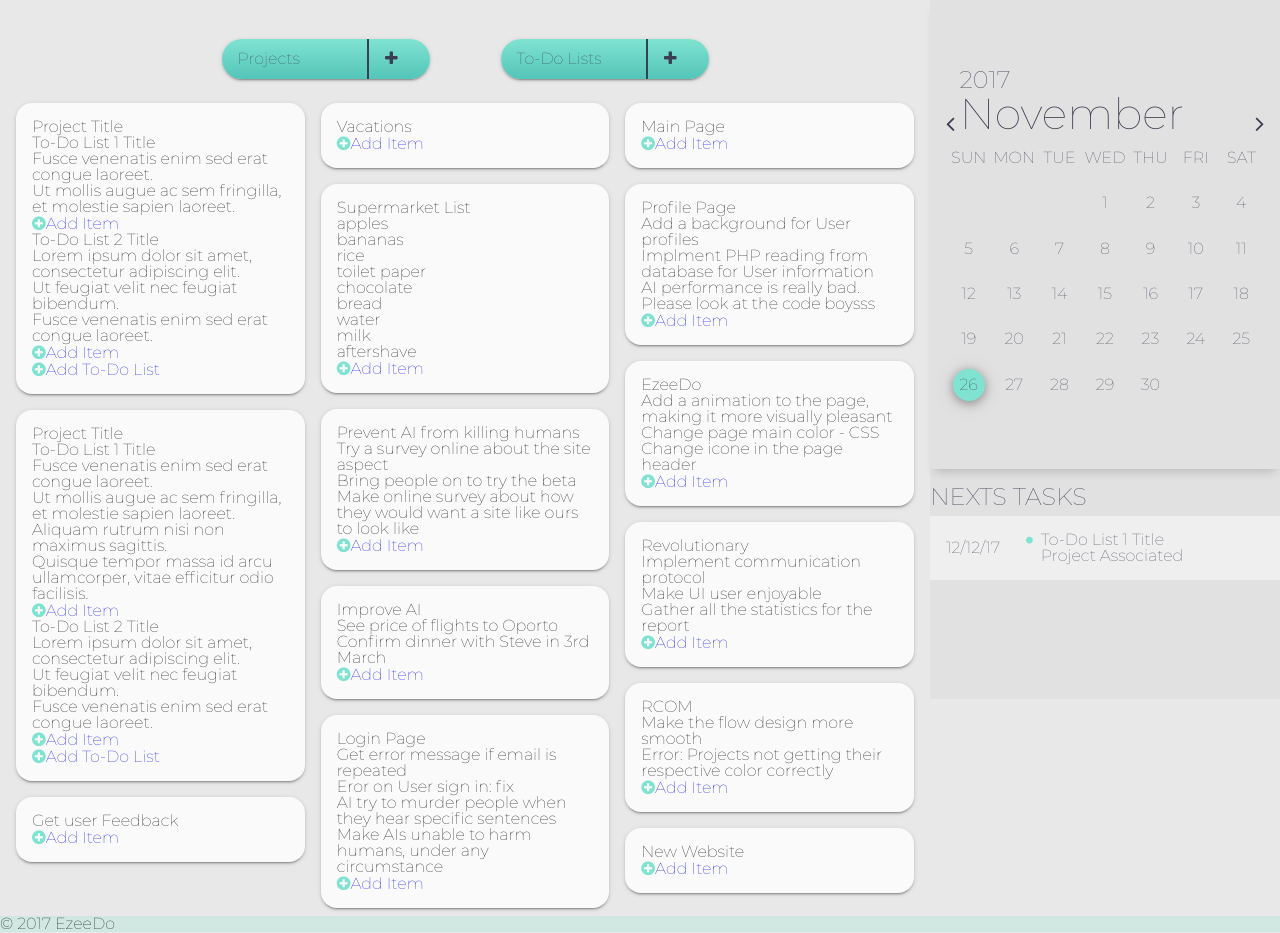
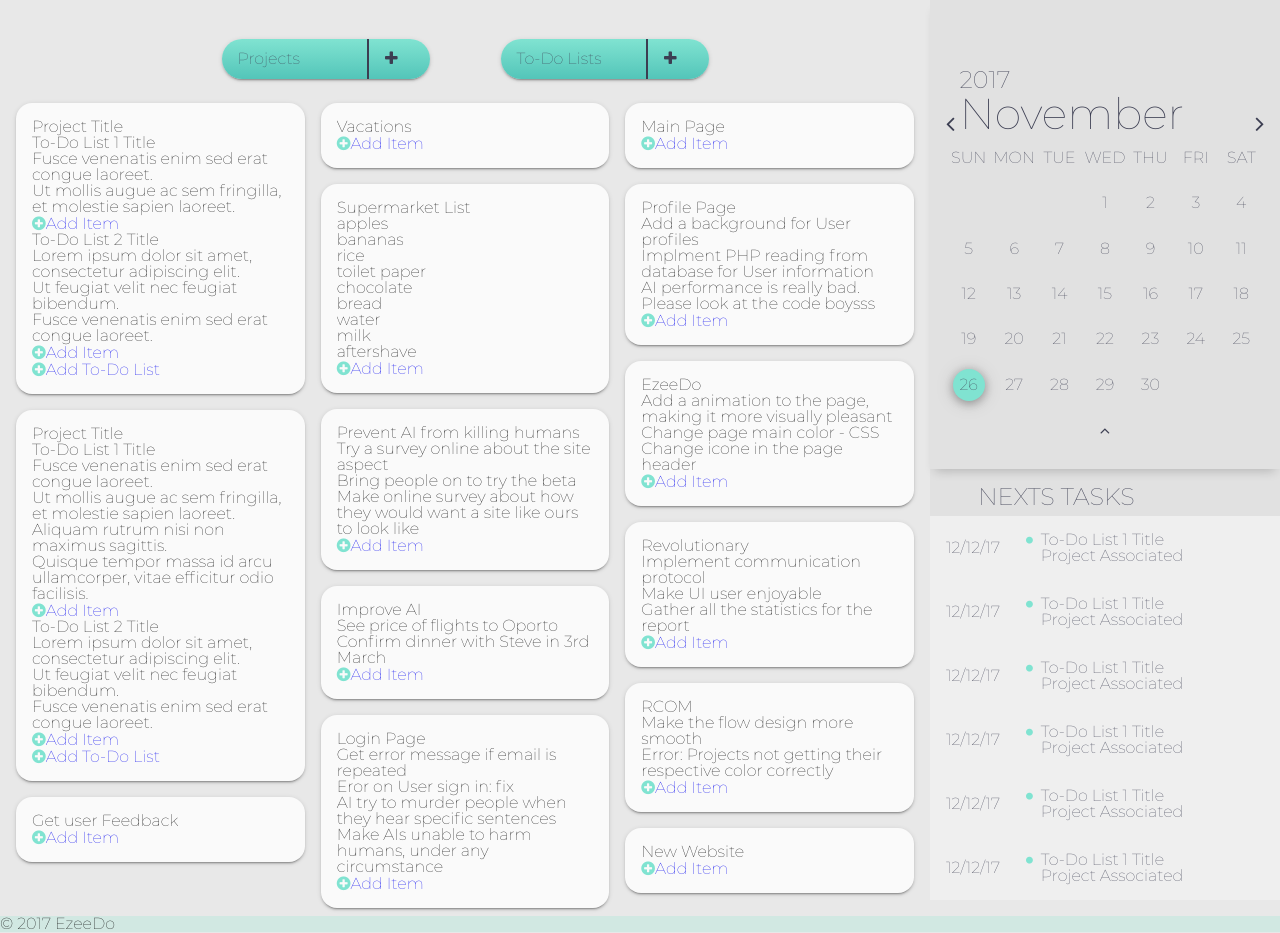
Before and after one commit to EdgarACarneiro/feup-ltw, a PHP site: page / in a window 1280 px wide. Shown: the part 101-1034 px from the top of the page. Run offline with PHP 8.4, Linux system fonts and the light colour scheme; data comes from the database, SQL or seed files in the repository; style sheets or scripts are compiled from the project's sources; some web fonts are replaced.

Commit message:
start next-tasks in calendar-sidebar

```diff
--- a/scripts/calendar.js
+++ b/scripts/calendar.js
@@ -16,6 +16,8 @@ var current_Day;
 var draw_Year;
 var draw_Month;
 
+var active_row_id;
+
 function drawCalendar() {
     document.getElementById("label-year").textContent = draw_Year;
     document.getElementById("label-month").textContent = months_labels[draw_Month];
@@ -30,12 +32,13 @@ function drawCalendar() {
         currentCell.textContent = i;
         if (i == current_Day && draw_Month == current_Month && draw_Year == current_Year) {
             currentCell.classList.add("calendar-today");
+            active_row_id = currentCell.parentElement.parentElement.id;
         } else {
             currentCell.classList.remove("calendar-today");
         }
         index++;
     }
-    for (; index < 42; index++) {
+    for (; index < 37; index++) {
         document.getElementById(index.toString()).textContent = "";
     }
 }
@@ -66,3 +69,35 @@ function prevMonth() {
     }
     drawCalendar();
 }
+
+function minimizeCalendar() {
+    let current_row;
+    for (let i = 1; i < 6; i++) {
+        current_row = document.getElementById("cal-frame").children[0].children[i];
+        if (current_row.id != active_row_id) {
+            current_row.style.display = "none";
+        }
+    }
+    current_row = document.getElementById("cal-frame").children[0].children[6];
+    if (current_row.id != active_row_id) {
+        current_row.children[0].children[0].style.display = "none";
+        current_row.children[1].children[0].style.display = "none";
+    }
+    document.getElementById("minimize").style.display = "node";
+    document.getElementById("maximize").style.display = "inline-block";
+}
+
+function maximizeCalendar() {
+    let current_row;
+    for (let i = 1; i < 6; i++) {
+        current_row = document.getElementById("cal-frame").children[0].children[i];
+        current_row.style.display = "";
+    }
+    current_row = document.getElementById("cal-frame").children[0].children[6];
+    if (current_row.id != active_row_id) {
+        current_row.children[0].children[0].style.display = "";
+        current_row.children[1].children[0].style.display = "";
+    }
+    document.getElementById("minimize").style.visibility = "inline-block";
+    document.getElementById("maximize").style.visibility = "node";
+}
--- a/styles/site/_calendar.scss
+++ b/styles/site/_calendar.scss
@@ -8,7 +8,8 @@
     height: calc(100vh - #{$nav-height});
     z-index: 3000;
     @media (min-width: #{$collapse-xl}) {
-        display: block;
+        display: flex;
+        flex-flow: column;
     }
 }
 
@@ -17,6 +18,10 @@
     color: $payne-s-grey;
     background-color: $grey-light;
     box-shadow: 0 7px 10px -5px rgba(0, 0, 0, 0.2);
+    transition-duration: 0.4s;
+    .fa {
+        color: $payne-s-grey;
+    }
     .header {
         font-size: 1.5em;
         height: 5em;
@@ -29,9 +34,6 @@
         >div {
             flex-grow: 1;
             margin-left: 5px;
-        }
-        .fa {
-            color: $payne-s-grey;
         }
     }
     #cal-frame {
@@ -56,20 +58,31 @@
     }
 }
 
-#nexts-tasks {
+#next-tasks {
     margin-top: $default-margin;
     color: $payne-s-grey;
+    flex-grow: 1;
+    display: flex;
+    flex-flow: column;
     >h2 {
         font-size: 1.5em;
         margin-bottom: 0.3em;
+        padding-left: 2em;
     }
-    #date-of-next-taks {
+    .date-of-next-taks {
         width: 5em;
     }
-    >div:hover {
+    .next-tasks {
+        flex-grow: 1;
+        overflow: overlay;
+    }
+    .next-tasks-item:hover {
         box-shadow: 0 -7px 10px -5px rgba(0, 0, 0, 0.2), 0 7px 10px -5px rgba(0, 0, 0, 0.2);
+        z-index: 5;
+        transition-duration: 0.4s;
     }
-    >div {
+    .next-tasks-item {
+        position: relative;
         display: flex;
         align-items: center;
         vertical-align: middle;
--- a/styles/site/_index.scss
+++ b/styles/site/_index.scss
@@ -54,7 +54,7 @@ body {
 
 .feed-container {
     padding-top: $nav-height;
-    min-height: calc(100vh - #{$nav-height} - #{$footer-height});
+    min-height: calc(100vh - #{$nav-height} - #{$footer-height} - 1px);
     @media (min-width: #{$collapse-xl}) {
         width: calc(100% - #{$calendar-width});
     }
--- a/styles/style.css
+++ b/styles/style.css
@@ -282,7 +282,7 @@ body {
 
 .feed-container {
   padding-top: 100px;
-  min-height: calc(100vh - 100px - 1rem);
+  min-height: calc(100vh - 100px - 1rem - 1px);
 }
 
 @media (min-width: 1280px) {
@@ -369,7 +369,8 @@ footer {
 
 @media (min-width: 1280px) {
   .sidebar-calendar {
-    display: block;
+    display: flex;
+    flex-flow: column;
   }
 }
 
@@ -378,6 +379,11 @@ footer {
   color: #3C3E52;
   background-color: #e1e1e1;
   box-shadow: 0 7px 10px -5px rgba(0, 0, 0, 0.2);
+  transition-duration: 0.4s;
+}
+
+.calendar-widget .fa {
+  color: #3C3E52;
 }
 
 .calendar-widget .header {
@@ -395,10 +401,6 @@ footer {
 .calendar-widget .header > div {
   flex-grow: 1;
   margin-left: 5px;
-}
-
-.calendar-widget .header .fa {
-  color: #3C3E52;
 }
 
 .calendar-widget #cal-frame td,
@@ -423,25 +425,37 @@ footer {
   box-shadow: 0 2px 20px 0 rgba(0, 0, 0, 0.14), 0 3px 10px 0 rgba(0, 0, 0, 0.2), 0 1px 10px 0px rgba(0, 0, 0, 0.12);
 }
 
-#nexts-tasks {
+#next-tasks {
   margin-top: 1em;
   color: #3C3E52;
+  flex-grow: 1;
+  display: flex;
+  flex-flow: column;
 }
 
-#nexts-tasks > h2 {
+#next-tasks > h2 {
   font-size: 1.5em;
   margin-bottom: 0.3em;
+  padding-left: 2em;
 }
 
-#nexts-tasks #date-of-next-taks {
+#next-tasks .date-of-next-taks {
   width: 5em;
 }
 
-#nexts-tasks > div:hover {
-  box-shadow: 0 -7px 10px -5px rgba(0, 0, 0, 0.2), 0 7px 10px -5px rgba(0, 0, 0, 0.2);
+#next-tasks .next-tasks {
+  flex-grow: 1;
+  overflow: overlay;
 }
 
-#nexts-tasks > div {
+#next-tasks .next-tasks-item:hover {
+  box-shadow: 0 -7px 10px -5px rgba(0, 0, 0, 0.2), 0 7px 10px -5px rgba(0, 0, 0, 0.2);
+  z-index: 5;
+  transition-duration: 0.4s;
+}
+
+#next-tasks .next-tasks-item {
+  position: relative;
   display: flex;
   align-items: center;
   vertical-align: middle;
@@ -450,11 +464,11 @@ footer {
   transition-duration: 0.4s;
 }
 
-#nexts-tasks > div ul {
+#next-tasks .next-tasks-item ul {
   display: flex;
 }
 
-#nexts-tasks > div ul:before {
+#next-tasks .next-tasks-item ul:before {
   content: "\f111";
   font-family: 'FontAwesome';
   font-size: 0.5em;
--- a/templates/calendar.php
+++ b/templates/calendar.php
@@ -18,7 +18,7 @@
                     <th>FRI</th>
                     <th>SAT</th>
                 </tr>
-                <tr>
+                <tr id="row-1">
                     <td>
                         <p id="0"></p>
                     </td>
@@ -41,7 +41,7 @@
                         <p id="6"></p>
                     </td>
                 </tr>
-                <tr>
+                <tr id="row-2">
                     <td>
                         <p id="7"></p>
                     </td>
@@ -64,7 +64,7 @@
                         <p id="13"></p>
                     </td>
                 </tr>
-                <tr>
+                <tr id="row-3">
                     <td>
                         <p id="14"></p>
                     </td>
@@ -87,7 +87,7 @@
                         <p id="20"></p>
                     </td>
                 </tr>
-                <tr>
+                <tr id="row-4">
                     <td>
                         <p id="21"></p>
                     </td>
@@ -110,7 +110,7 @@
                         <p id="27"></p>
                     </td>
                 </tr>
-                <tr>
+                <tr id="row-5">
                     <td>
                         <p id="28"></p>
                     </td>
@@ -133,41 +133,78 @@
                         <p id="34"></p>
                     </td>
                 </tr>
-                <tr>
+                <tr id="row-6">
                     <td>
                         <p id="35"></p>
                     </td>
                     <td>
                         <p id="36"></p>
                     </td>
+                    <td></td>
                     <td>
-                        <p id="37"></p>
-                    </td>
-                    <td>
-                        <p id="38"></p>
-                    </td>
-                    <td>
-                        <p id="39"></p>
-                    </td>
-                    <td>
-                        <p id="40"></p>
-                    </td>
-                    <td>
-                        <p id="41"></p>
+                        <i class="fa fa-angle-up" aria-hidden="true" id="minimize" onclick="minimizeCalendar()"></i>
+                        <i class="fa fa-angle-down" aria-hidden="true" id="maximize" onclick="maximizeCalendar()" style="display: none;"></i>
                     </td>
                 </tr>
             </table>
         </section>
-        <section id="nexts-tasks">
+        <section id="next-tasks">
             <h2>NEXTS TASKS</h2>
-            <div>
-                <div id="date-of-next-taks">
+            <ul class="next-tasks">
+                <li class="next-tasks-item">
+                    <div class="date-of-next-taks">
                         <p>12/12/17</p>
                     </div>
                     <ul>
                         <li><h4>To-Do List 1 Title</h4>
                         <h5>Project Associated</h5></li>
                     </ul>
+                </li>
+                <li class="next-tasks-item">
+                    <div class="date-of-next-taks">
+                        <p>12/12/17</p>
                     </div>
+                    <ul>
+                        <li><h4>To-Do List 1 Title</h4>
+                        <h5>Project Associated</h5></li>
+                    </ul>
+                </li>
+                <li class="next-tasks-item">
+                    <div class="date-of-next-taks">
+                        <p>12/12/17</p>
+                    </div>
+                    <ul>
+                        <li><h4>To-Do List 1 Title</h4>
+                        <h5>Project Associated</h5></li>
+                    </ul>
+                </li>
+                <li class="next-tasks-item">
+                    <div class="date-of-next-taks">
+                        <p>12/12/17</p>
+                    </div>
+                    <ul>
+                        <li><h4>To-Do List 1 Title</h4>
+                        <h5>Project Associated</h5></li>
+                    </ul>
+                </li>
+                <li class="next-tasks-item">
+                    <div class="date-of-next-taks">
+                        <p>12/12/17</p>
+                    </div>
+                    <ul>
+                        <li><h4>To-Do List 1 Title</h4>
+                        <h5>Project Associated</h5></li>
+                    </ul>
+                </li>
+                <li class="next-tasks-item">
+                    <div class="date-of-next-taks">
+                        <p>12/12/17</p>
+                    </div>
+                    <ul>
+                        <li><h4>To-Do List 1 Title</h4>
+                        <h5>Project Associated</h5></li>
+                    </ul>
+                </li>
+            </ul>
         </section>
     </aside>
```
Lines whose indentation alone changed are shown as unchanged.
